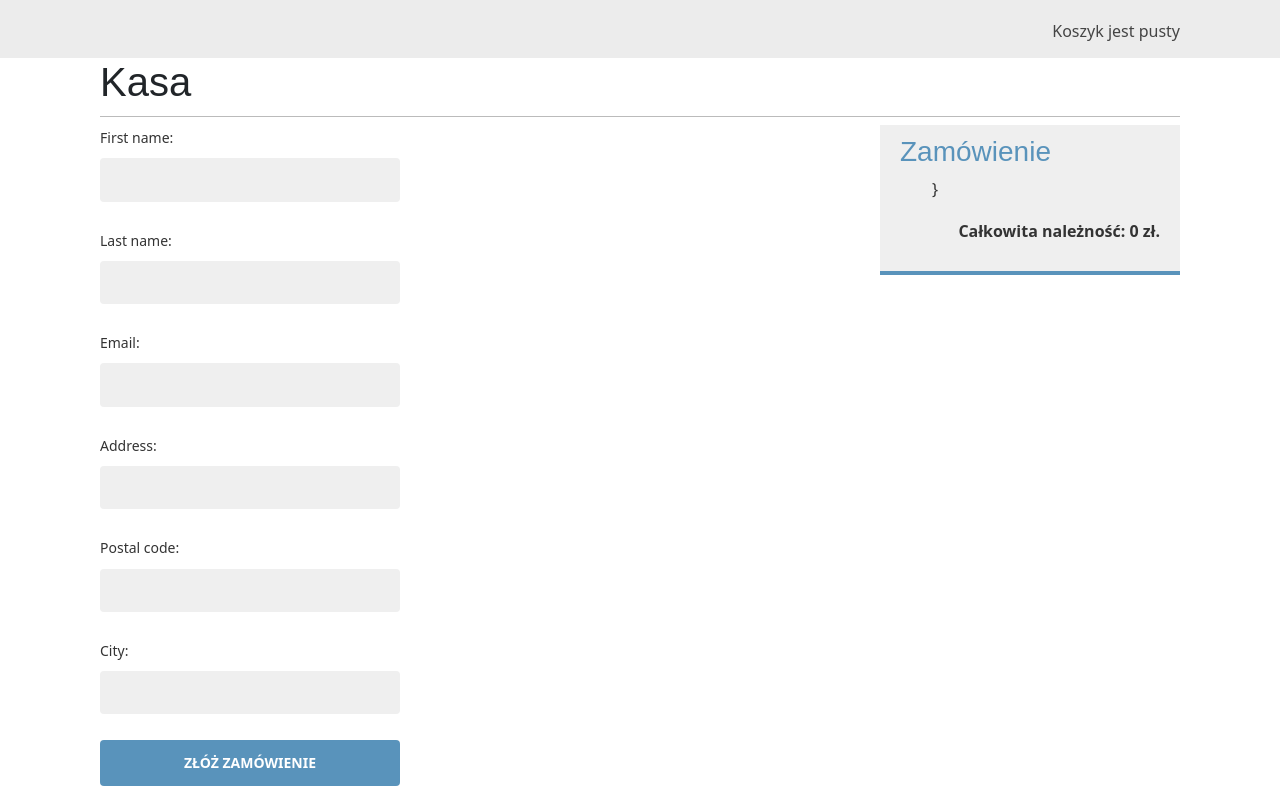
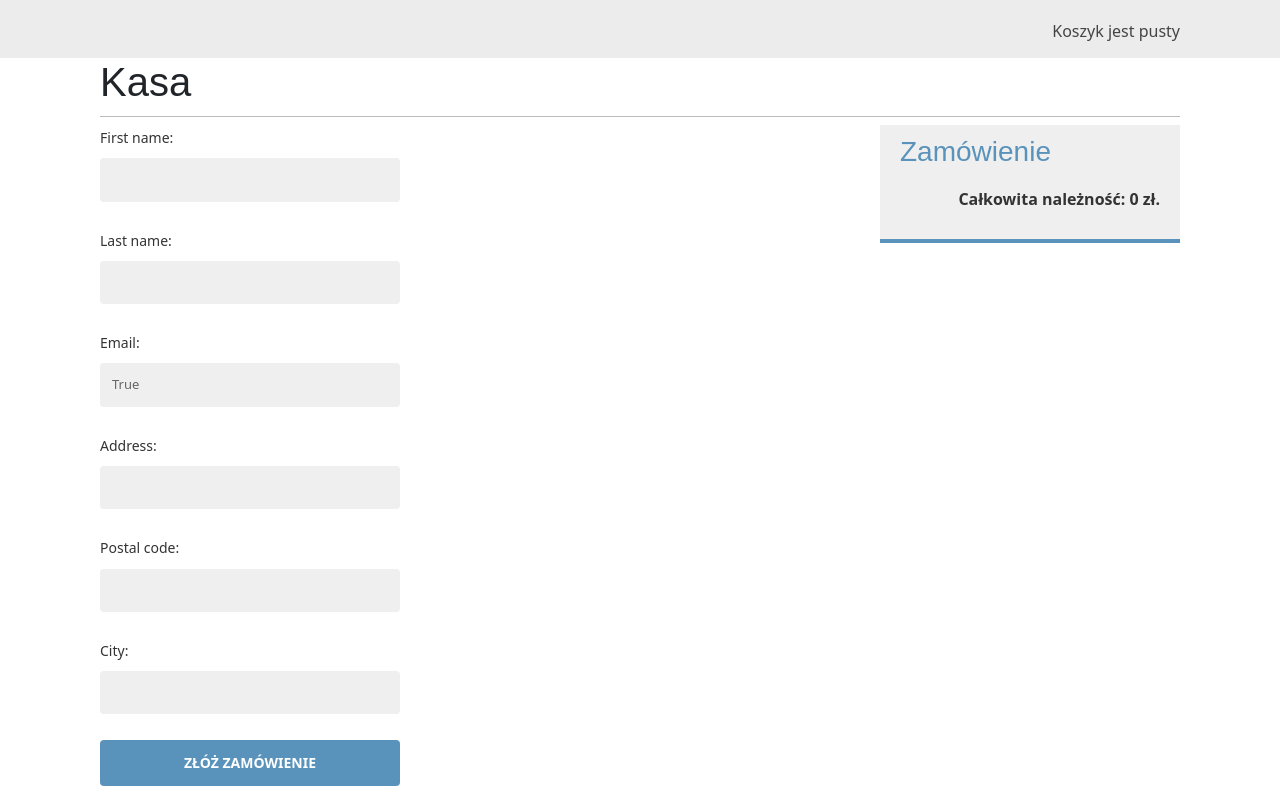
Before and after one commit to LinuxKyrios/SelcorStoreDjango, a Django app: page /orders/create/ in a window 1280 px wide. Shown: the part 57-869 px from the top of the page. Run offline with Django 3.2, Linux system fonts and the light colour scheme; some web fonts are replaced.

Commit message:
Another typos improved

```diff
--- a/selcorstore/orders/models.py
+++ b/selcorstore/orders/models.py
@@ -6,7 +6,7 @@ from selcorshop.models import Product
 class Order(models.Model):
     first_name = models.CharField(max_length=50)
     last_name = models.CharField(max_length=50)
-    email = models.EmailField()
+    email = models.EmailField(default=True)
     address = models.CharField(max_length=250)
     postal_code = models.CharField(max_length=20)
     city = models.CharField(max_length=100)
--- a/selcorstore/orders/templates/orders/order/create.html
+++ b/selcorstore/orders/templates/orders/order/create.html
@@ -15,7 +15,7 @@
                     {{ item.quantity }}x {{ item.product.name }}
                     <span>{{ item.total_price }} zł</span>
                 </li>
-            {% endfor %}}
+            {% endfor %}
         </ul>
         <p>Całkowita należność: {{ cart.get_total_price}} zł.</p>
     </div>
```
Also changed, not shown: selcorstore/db.sqlite3, selcorstore/orders/migrations/0002_order_email.py (added).
